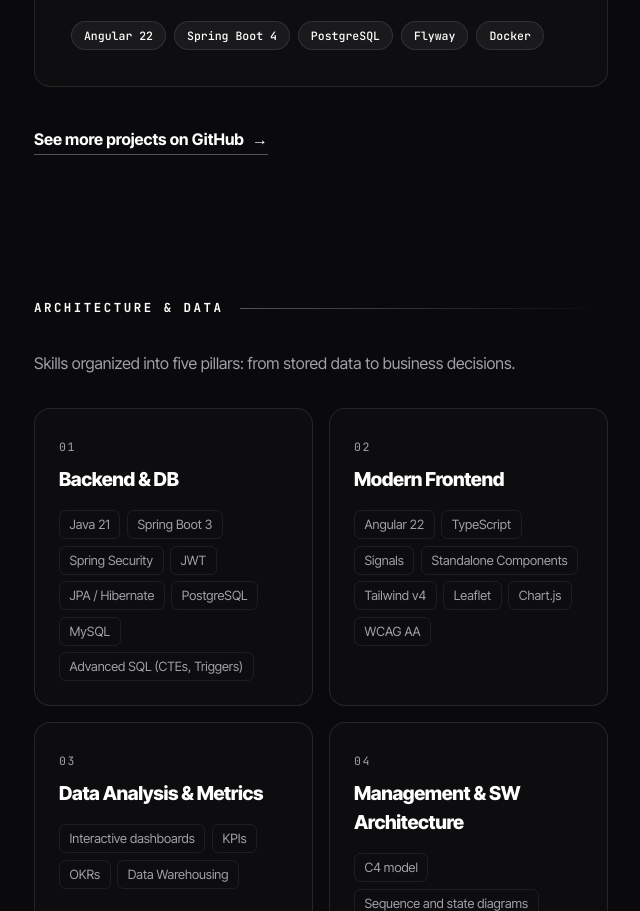
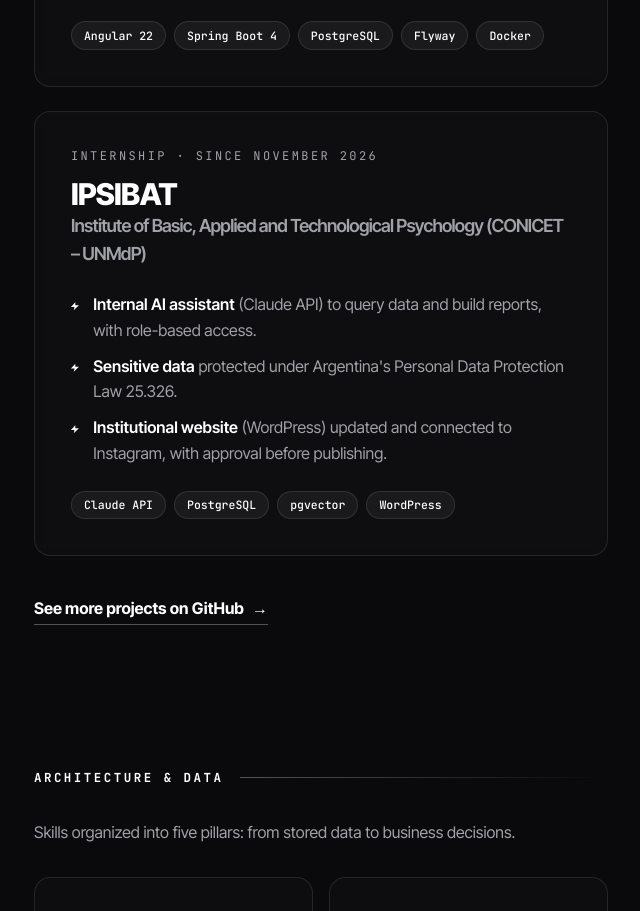
Before and after one commit to juanestavillo/juanestavillo.github.io, a plain HTML site: page index.html in a window 1280 px wide. Shown: the part 1615-2526 px from the top of the page, without its empty margins (608-1248 px from the left). Drawn offline with nearby package versions, Linux system fonts and the light colour scheme.

Commit message:
feat: add IPSIBAT internship to portfolio and CVs

```diff
--- a/assets/js/i18n.js
+++ b/assets/js/i18n.js
@@ -34,6 +34,11 @@
     ptde1: `${strong("Built on my own")}, from back end to front end.`,
     ptde2: `${strong("Approval workflow")}: teachers submit plans, students read them, and the academic office audits and approves them.`,
     ptde3: `${strong("Role-based JWT authentication")} and PDF generation.`,
+    ipsibatLabel: "Internship · Since November 2026",
+    ipsibatSub: "Institute of Basic, Applied and Technological Psychology (CONICET – UNMdP)",
+    ipsibat1: `${strong("Internal AI assistant")} (Claude API) to query data and build reports, with role-based access.`,
+    ipsibat2: `${strong("Sensitive data")} protected under Argentina's Personal Data Protection Law 25.326.`,
+    ipsibat3: `${strong("Institutional website")} (WordPress) updated and connected to Instagram, with approval before publishing.`,
     more: "See more projects on GitHub",
     titleArch: "Architecture &amp; Data",
     archIntro: "Skills organized into five pillars: from stored data to business decisions.",
--- a/index.html
+++ b/index.html
@@ -187,6 +187,27 @@
             </ul>
           </article>
 
+          <article class="glass-card group mt-6" data-reveal>
+            <p class="font-mono text-xs uppercase tracking-[0.2em] text-silver" data-i18n="ipsibatLabel">Pasantía · Desde noviembre 2026</p>
+            <h4 class="mt-3 text-2xl font-extrabold tracking-tight text-white sm:text-3xl">
+              IPSIBAT
+              <span class="block text-base font-semibold text-silver sm:text-lg" data-i18n="ipsibatSub">Instituto de Psicología Básica, Aplicada y Tecnología (CONICET – UNMdP)</span>
+            </h4>
+
+            <ul class="feature-list mt-6">
+              <li data-i18n="ipsibat1"><strong>Asistente interno con IA</strong> (API de Claude) para consultar datos y generar reportes, con acceso por roles.</li>
+              <li data-i18n="ipsibat2"><strong>Datos sensibles</strong> resguardados según la Ley 25.326 de Protección de Datos Personales.</li>
+              <li data-i18n="ipsibat3"><strong>Sitio institucional</strong> (WordPress) actualizado e integrado con Instagram, con aprobación antes de publicar.</li>
+            </ul>
+
+            <ul class="mt-6 flex flex-wrap gap-2" aria-label="Tecnologías utilizadas">
+              <li class="pill">Claude API</li>
+              <li class="pill">PostgreSQL</li>
+              <li class="pill">pgvector</li>
+              <li class="pill">WordPress</li>
+            </ul>
+          </article>
+
           <a class="more-link mt-10" href="https://github.com/juanestavillo" target="_blank" rel="noreferrer noopener">
             <span data-i18n="more">Ver más proyectos en GitHub</span> <span aria-hidden="true">→</span>
           </a>
```
Also changed, not shown: 2 other files.
